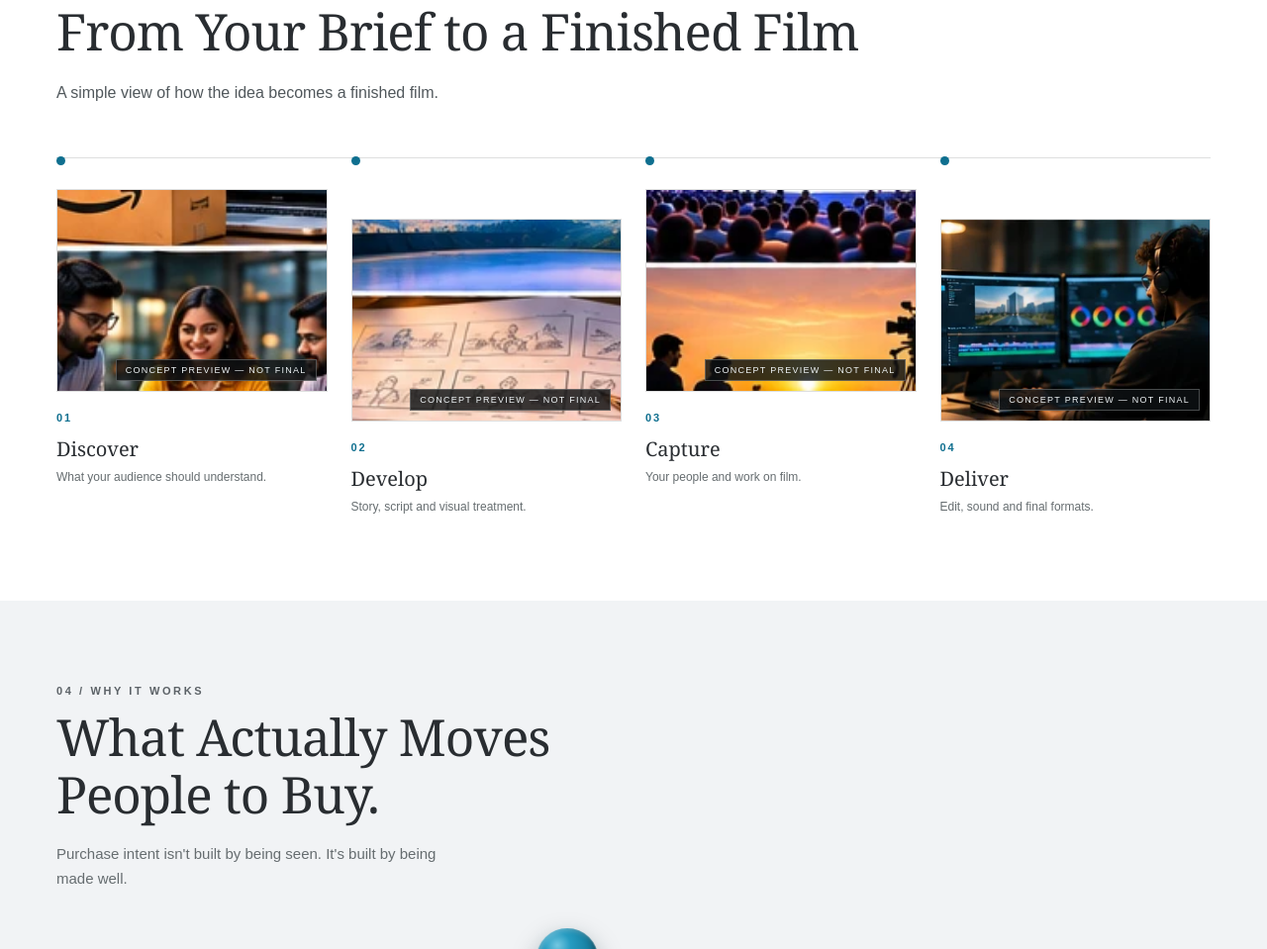
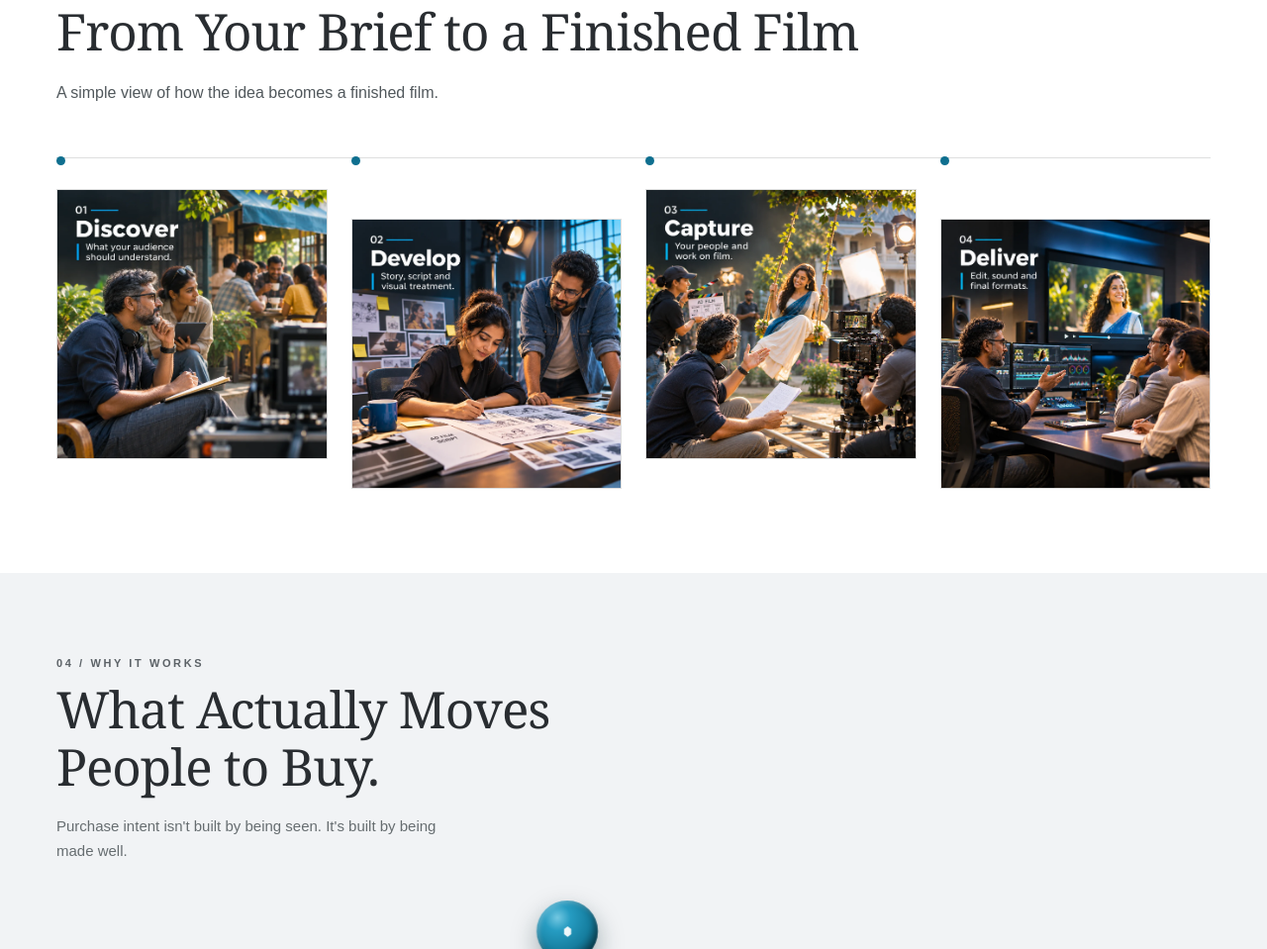
Before and after one commit to Pathwayproductions/pathway-v3-rebuild, a plain HTML site: page ad-films/index.html in a window 1280 px wide. Shown: the part 1936-2895 px from the top of the page at 99% size. Drawn offline with Linux system fonts and the light colour scheme.

Commit message:
Replace Process section images on Ad Films with final designed cards
Images supplied by Arun for all four steps (Discover, Develop, Capture,
Deliver). Each image is a fully designed card with its own number, title
and caption baked in, so the separate num/h3/p text that duplicated that
information in the old plain-photo version is removed. Square source
images are shown uncropped (aspect-ratio:1/1 override on .tl-media,
replacing the usual 4:3 frame) so none of the baked-in text is cut off.

Co-Authored-By: Claude Sonnet 5 <noreply@anthropic.com>
Claude-Session: https://claude.ai/code/session_01W3kK5m2Q29tB4HTEXUdjWz

```diff
--- a/ad-films/index.html
+++ b/ad-films/index.html
@@ -330,34 +330,44 @@ height="0" width="0" style="display:none;visibility:hidden"></iframe></noscript>
       <h2>From Your Brief to a Finished Film</h2>
       <p style="max-width:460px;">A simple view of how the idea becomes a finished film.</p>
 
-      <div class="timeline-row">
+      <!-- Each image is a fully designed card (number, title and caption
+           already laid into the artwork), so the matching text isn't
+           repeated separately below it the way the plain-photo version did.
+           Square source images are shown uncropped (aspect-ratio:1/1
+           override) rather than forced into the usual 4:3 frame, so none of
+           that baked-in text gets cut off. -->
+      <div class="timeline-row timeline-row--designed">
         <div class="tl-step">
-          <div class="tl-media placeholder-media concept-media"><img src="../assets/concept-previews/batch2/11-team-collaboration.webp" alt="Four colleagues gathered around a laptop discussing, smiling, bright office" style="object-position:center 70%"><span class="concept-tag">Concept preview — not final</span></div>
-          <span class="num">01</span>
-          <h3>Discover</h3>
-          <p>What your audience should understand.</p>
+          <div class="tl-media" style="aspect-ratio:1/1;margin-bottom:0;">
+            <picture>
+              <source srcset="../assets/images/ad-films/process-01-discover.webp" type="image/webp">
+              <img src="../assets/images/ad-films/process-01-discover.jpg" alt="Discover — What your audience should understand. A director and assistant discuss notes on location while a camera is set up nearby.">
+            </picture>
+          </div>
         </div>
         <div class="tl-step">
-          <div class="tl-media placeholder-media concept-media"><img src="../assets/concept-previews/batch2/16-storyboard-planning.webp" alt="Hand-drawn storyboard panels on a desk, pencil in hand" style="object-position:center 75%"><span class="concept-tag">Concept preview — not final</span></div>
-          <span class="num">02</span>
-          <h3>Develop</h3>
-          <p>Story, script and visual treatment.</p>
+          <div class="tl-media" style="aspect-ratio:1/1;margin-bottom:0;">
+            <picture>
+              <source srcset="../assets/images/ad-films/process-02-develop.webp" type="image/webp">
+              <img src="../assets/images/ad-films/process-02-develop.jpg" alt="Develop — Story, script and visual treatment. Two people reviewing a storyboard and script at a desk.">
+            </picture>
+          </div>
         </div>
         <div class="tl-step">
-          <div class="tl-media placeholder-media concept-media"><img src="../assets/concept-previews/batch2/14-sunset-film-crew.webp" alt="Crew and camera operator filming on location at sunset" style="object-position:center 78%"><span class="concept-tag">Concept preview — not final</span></div>
-          <span class="num">03</span>
-          <h3>Capture</h3>
-          <p>Your people and work on film.</p>
+          <div class="tl-media" style="aspect-ratio:1/1;margin-bottom:0;">
+            <picture>
+              <source srcset="../assets/images/ad-films/process-03-capture.webp" type="image/webp">
+              <img src="../assets/images/ad-films/process-03-capture.jpg" alt="Capture — Your people and work on film. A crew filming a talent on a swing in a garden setting.">
+            </picture>
+          </div>
         </div>
         <div class="tl-step">
-          <div class="tl-media placeholder-media concept-media">
-            <img src="../assets/concept-previews/corporate-films/post-production-editor.webp"
-                 alt="Editor at a dual-monitor edit suite reviewing a colour-graded sequence, headphones on">
-            <span class="concept-tag">Concept preview — not final</span>
+          <div class="tl-media" style="aspect-ratio:1/1;margin-bottom:0;">
+            <picture>
+              <source srcset="../assets/images/ad-films/process-04-deliver.webp" type="image/webp">
+              <img src="../assets/images/ad-films/process-04-deliver.jpg" alt="Deliver — Edit, sound and final formats. A creative team reviewing a colour-graded cut together in an edit suite.">
+            </picture>
           </div>
-          <span class="num">04</span>
-          <h3>Deliver</h3>
-          <p>Edit, sound and final formats.</p>
         </div>
       </div>
     </div>
```
Also changed, not shown: assets/images/ad-films/process-01-discover.jpg (added), assets/images/ad-films/process-01-discover.webp (added), assets/images/ad-films/process-02-develop.jpg (added), assets/images/ad-films/process-02-develop.webp (added), assets/images/ad-films/process-03-capture.jpg (added), assets/images/ad-films/process-03-capture.webp (added), assets/images/ad-films/process-04-deliver.jpg (added), assets/images/ad-films/process-04-deliver.webp (added).
